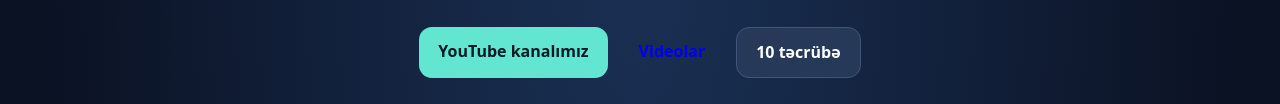
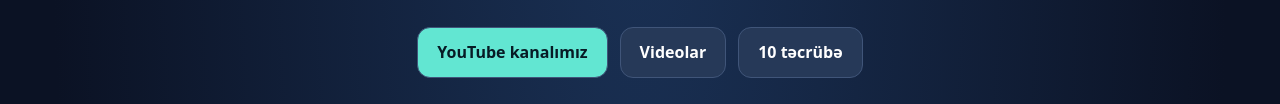
Before and after one commit to jsjgksujsl-a11y/qalaciq-stem, a plain HTML site: page index.html in a window 1280 px wide. Shown: the part 200-304 px from the top of the page. Drawn offline with Linux system fonts and the light colour scheme.

Commit message:
Make all navigation links visible as buttons

```diff
--- a/index.html
+++ b/index.html
@@ -10,7 +10,7 @@
 :root{--bg:#0b1224;--panel:#172642;--text:#f3f6ff;--muted:#bac6df;--cyan:#62e6d2;--line:#304363}
 *{box-sizing:border-box}html{scroll-behavior:smooth}body{margin:0;background:radial-gradient(ellipse at top,#1a3155,#0b1224 65%);color:var(--text);font:16px/1.6 system-ui,Arial,sans-serif}
 header{text-align:center;padding:55px 18px 30px}.tag{color:var(--cyan);letter-spacing:.15em;font-size:13px}h1{font-size:clamp(40px,8vw,68px);line-height:1.05;margin:12px}h1 span{color:var(--cyan)}header p{color:var(--muted);max-width:620px;margin:auto}
-nav{display:flex;justify-content:center;gap:12px;flex-wrap:wrap;padding:0 15px 28px}nav a,.cta{padding:12px 19px;border-radius:13px;text-decoration:none;font-weight:700}nav a:first-child,.cta{background:var(--cyan);color:#071b25}nav a:last-child{background:#263958;color:white;border:1px solid #405579}
+nav{display:flex;justify-content:center;gap:12px;flex-wrap:wrap;padding:0 15px 28px}nav a,.cta{padding:12px 19px;border-radius:13px;text-decoration:none;font-weight:700}nav a{background:#263958;color:white;border:1px solid #405579}nav a:first-child,.cta{background:var(--cyan);color:#071b25}
 main{width:min(1080px,calc(100% - 30px));margin:auto}.intro{display:flex;justify-content:space-between;align-items:center;gap:20px;flex-wrap:wrap;background:linear-gradient(135deg,#1a3153,#14213a);border:1px solid var(--line);border-radius:20px;padding:23px;margin-bottom:34px}.intro h2{margin:0 0 4px}.intro p{margin:0;color:var(--muted)}.stats{font-size:13px;color:var(--muted);margin-top:8px}
 h2.section{font-size:30px;margin:20px 0 15px}.grid{display:grid;grid-template-columns:repeat(auto-fit,minmax(245px,1fr));gap:15px}.card{background:var(--panel);border:1px solid var(--line);border-radius:17px;padding:18px}.num{font-size:12px;color:var(--cyan);font-weight:800;letter-spacing:.12em}.card h3{margin:7px 0}.card p{font-size:14px;color:var(--muted);margin:7px 0}.card .how{color:var(--text)}.note{display:block;border-top:1px solid var(--line);padding-top:9px;margin-top:10px;font-size:12px;color:#a9c5ff}footer{text-align:center;color:#91a2c3;padding:28px 12px;margin-top:40px;border-top:1px solid var(--line)}
 </style>
```
